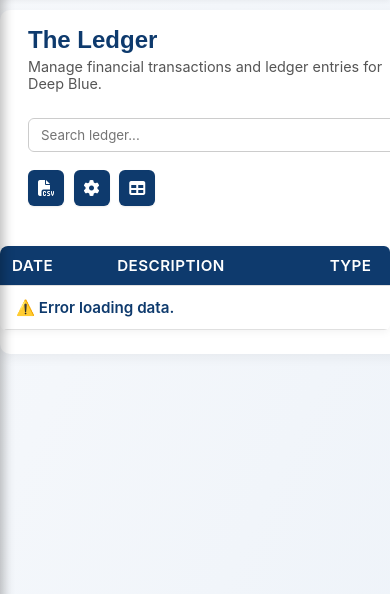
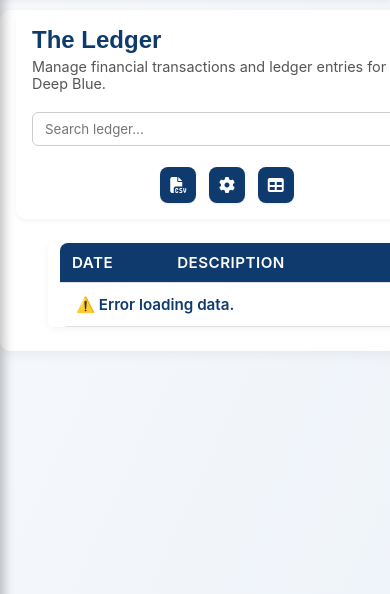
Before and after one commit to RayWalsh/Deepblue_demuro, a Flask app: page /ledger in a window 390 px wide. Shown: the part 60-654 px from the top of the page. Run offline with Flask 3, Linux system fonts and the light colour scheme; the visitor is signed in with stand-in values (Sample User, id 1).

Commit message:
📱 Ledger mobile polish + header alignment
- Fixed header overflow and aligned width with iPhone viewport   - Added left padding for ledger table for better balance   - Centered and spaced action buttons (CSV, cog, table) on mobile   - Smoothed table scrolling with iOS-style momentum   - Softened backdrop blur for a more native iOS feel   - Maintains full desktop layout with no visual changes

```diff
--- a/templates/ledger.html
+++ b/templates/ledger.html
@@ -106,7 +106,7 @@
 <!-- ===== INLINE STYLES ===== -->
 <style>
 /* =========================================
-   🧭 Ledger Layout & Responsive Styling
+   🧭 Ledger Layout — Responsive & Polished
    ========================================= */
 
 /* ===== Header Section ===== */
@@ -117,7 +117,7 @@
   align-items: flex-end;
   padding: 1rem 0;
   background: rgba(255, 255, 255, 0.75);
-  backdrop-filter: blur(8px);
+  backdrop-filter: blur(5px);
   border-radius: 10px;
   margin-bottom: 1rem;
   box-shadow: 0 2px 6px rgba(0, 0, 0, 0.05);
@@ -127,14 +127,14 @@
 
 .ledger-header h1 {
   font-size: 1.5rem;
-  margin: 0;
+  margin: 0 0 0.25rem 0;
   color: var(--primary-color);
 }
 
 .ledger-subtitle {
   font-size: 0.9rem;
   color: #555;
-  margin-top: 4px;
+  margin: 0 0 0.5rem 0;
 }
 
 .header-left {
@@ -144,32 +144,33 @@
 .header-right {
   display: flex;
   align-items: center;
-  gap: 0.6rem;
+  gap: 0.8rem;
+  flex-wrap: wrap;
+}
+
+.header-add-btn {
+  background: var(--primary-color);
+  color: #fff;
+  border: none;
+  border-radius: 8px;
+  padding: 0.6rem 0.8rem;
+  font-size: 1rem;
+  cursor: pointer;
+  transition: background 0.2s ease;
+}
+
+.header-add-btn:hover {
+  background: var(--primary-light);
 }
 
 .search-bar {
   padding: 8px 12px;
   border-radius: 6px;
   border: 1px solid #ccc;
-  background: rgba(255, 255, 255, 0.85);
+  background: rgba(255, 255, 255, 0.9);
   backdrop-filter: blur(6px);
   flex: 1;
   min-width: 150px;
-}
-
-.header-add-btn {
-  background: var(--primary-color);
-  color: #fff;
-  border: none;
-  border-radius: 6px;
-  padding: 6px 10px;
-  font-size: 1rem;
-  cursor: pointer;
-  transition: 0.2s;
-}
-
-.header-add-btn:hover {
-  background: var(--primary-light);
 }
 
 /* ===== Table Section ===== */
@@ -177,6 +178,7 @@
   width: 100%;
   overflow-x: auto;
   -webkit-overflow-scrolling: touch;
+  padding-left: 0.75rem; /* gives breathing space on mobile */
 }
 
 .table-scroll {
@@ -215,9 +217,8 @@
   }
 
   .ledger-section {
-    width: 100vw;
-    margin: 0;
-    padding: 0 0.75rem;
+    width: 100%;
+    padding: 0 1rem;
   }
 
   .ledger-header {
@@ -226,15 +227,14 @@
     gap: 0.75rem;
     padding: 1rem;
     width: 100%;
-    border-radius: 0;
-    box-shadow: none;
-    margin: 0;
+    border-radius: 10px;
+    margin: 0 auto 1rem auto;
+    box-shadow: 0 2px 4px rgba(0, 0, 0, 0.05);
   }
 
   .header-right {
     width: 100%;
-    justify-content: flex-start;
-    flex-wrap: wrap;
+    justify-content: center;
   }
 
   .search-bar {
@@ -242,12 +242,11 @@
     margin-bottom: 0.5rem;
   }
 
-  /* Enable true horizontal scroll on mobile */
+  /* smooth scroll feel */
   .table-wrapper {
     overflow-x: auto !important;
     -webkit-overflow-scrolling: touch;
-    width: 100vw;
-    margin-left: -0.75rem;
+    width: 100%;
   }
 
   .table-scroll {
```
